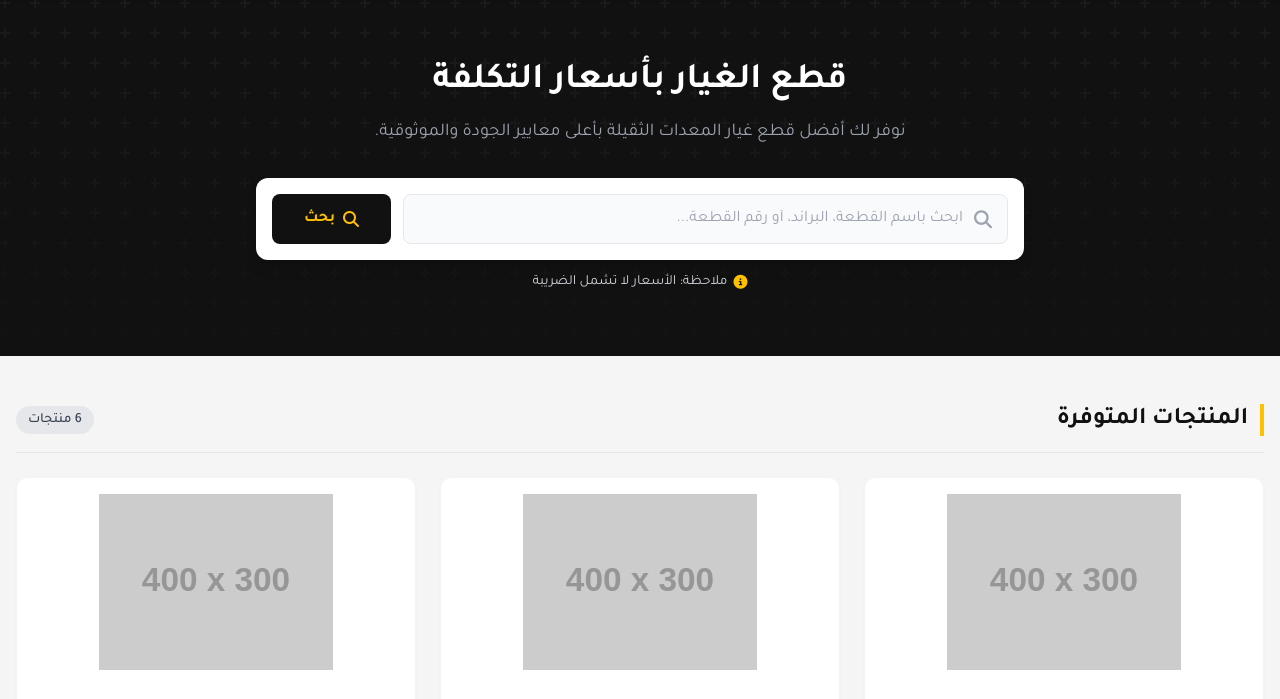
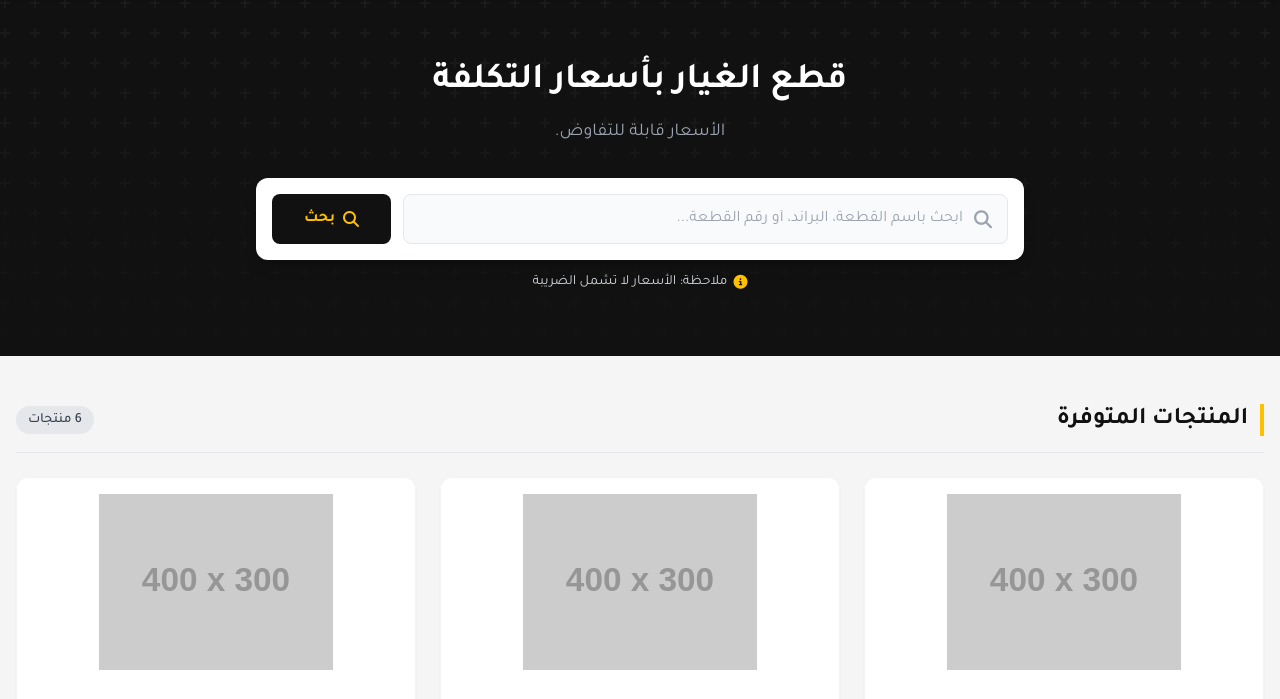
Before and after one commit to osamh6055-jpg/canara-arabia, a plain HTML site: page index.html in a window 1280 px wide. Shown: the part 86-785 px from the top of the page. Drawn offline with nearby package versions, Linux system fonts and the light colour scheme; no server answers; placeholder pictures from the web are drawn by us.

Commit message:
Update index.html

```diff
--- a/index.html
+++ b/index.html
@@ -130,7 +130,7 @@
                 <div class="absolute inset-0 bg-gradient-to-b from-transparent to-canara-dark opacity-90"></div>
                 <div class="container mx-auto relative z-10 max-w-3xl text-center">
                     <h2 class="text-3xl md:text-4xl font-bold text-white mb-4">قطع الغيار بأسعار التكلفة</h2>
-                    <p class="text-gray-400 mb-8 text-lg">نوفر لك أفضل قطع غيار المعدات الثقيلة بأعلى معايير الجودة والموثوقية.</p>
+                    <p class="text-gray-400 mb-8 text-lg">الأسعار قابلة للتفاوض.</p>
 
                     <div class="bg-white p-3 md:p-4 rounded-xl shadow-lg flex flex-col md:flex-row gap-3">
                         <div class="flex-1 relative">
```
